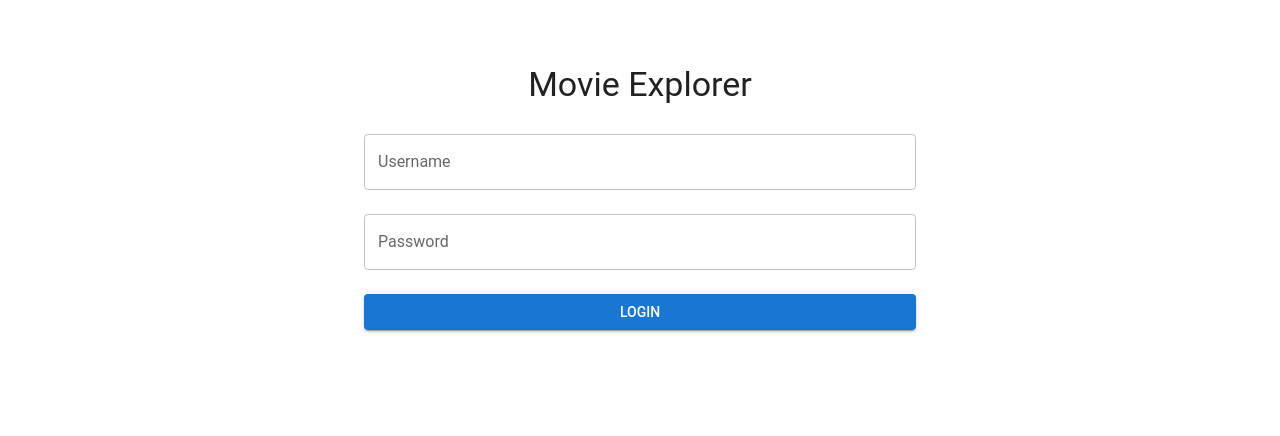
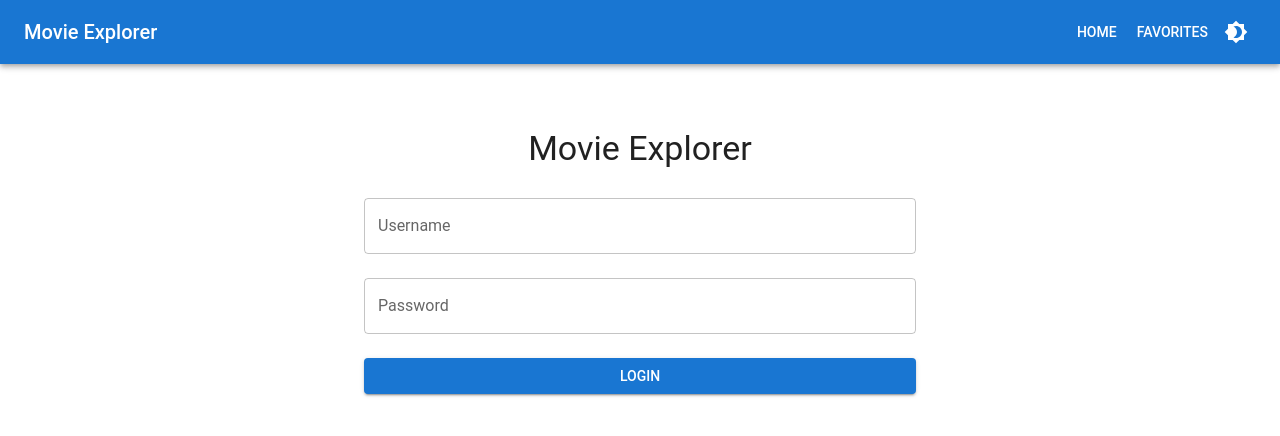
Before and after one commit to IT22003850/movie-explorer, a React (Create React App) app: page /login in a window 1280 px wide. Shown: the top 436 px of the page. Built offline with nearby package versions, Linux system fonts and the light colour scheme; no server answers.

Commit message:
dark mode toggle

```diff
--- a/src/App.js
+++ b/src/App.js
@@ -1,18 +1,23 @@
-import { BrowserRouter as Router, Routes, Route } from "react-router-dom";
-import { ThemeProvider, CssBaseline } from "@mui/material";
-import Home from "./pages/Home";
-import Login from "./pages/Login";
-import MovieDetails from "./pages/MovieDetails";
-import Favorites from "./pages/Favorites";
-import theme from "./styles/theme";
-import { MovieProvider } from "./context/MovieContext";
+import { BrowserRouter as Router, Routes, Route } from 'react-router-dom';
+import { ThemeProvider, CssBaseline } from '@mui/material';
+import Home from './pages/Home';
+import MovieDetails from './pages/MovieDetails';
+import Favorites from './pages/Favorites';
+import Login from './pages/Login';
+import Header from './components/Header';
+import { MovieProvider } from './context/MovieContext';
+import { getTheme, useThemeMode } from './styles/theme';
 
 function App() {
+  const { mode } = useThemeMode();
+  const theme = getTheme(mode);
+
   return (
     <ThemeProvider theme={theme}>
       <CssBaseline />
       <MovieProvider>
         <Router>
+          <Header />
           <Routes>
             <Route path="/login" element={<Login />} />
             <Route path="/" element={<Home />} />
--- /dev/null
+++ b/src/components/Header.js
@@ -0,0 +1,30 @@
+import { AppBar, Toolbar, Typography, Button, IconButton } from '@mui/material';
+import { Brightness4, Brightness7 } from '@mui/icons-material';
+import { useNavigate } from 'react-router-dom';
+import { useThemeMode } from '../styles/theme';
+
+function Header() {
+  const navigate = useNavigate();
+  const { mode, toggleTheme } = useThemeMode();
+
+  return (
+    <AppBar position="static">
+      <Toolbar>
+        <Typography variant="h6" sx={{ flexGrow: 1 }}>
+          Movie Explorer
+        </Typography>
+        <Button color="inherit" onClick={() => navigate('/')}>
+          Home
+        </Button>
+        <Button color="inherit" onClick={() => navigate('/favorites')}>
+          Favorites
+        </Button>
+        <IconButton color="inherit" onClick={toggleTheme}>
+          {mode === 'light' ? <Brightness4 /> : <Brightness7 />}
+        </IconButton>
+      </Toolbar>
+    </AppBar>
+  );
+}
+
+export default Header;
--- a/src/styles/theme.js
+++ b/src/styles/theme.js
@@ -1,8 +1,26 @@
 import { createTheme } from '@mui/material/styles';
+import { useState, useEffect } from 'react';
 
-const theme = createTheme({
+export function useThemeMode() {
+  const [mode, setMode] = useState(() => {
+    return localStorage.getItem('themeMode') || 'light';
+  });
+
+  useEffect(() => {
+    localStorage.setItem('themeMode', mode);
+  }, [mode]);
+
+  const toggleTheme = () => {
+    setMode((prev) => (prev === 'light' ? 'dark' : 'light'));
+  };
+
+  return { mode, toggleTheme };
+}
+
+export const getTheme = (mode) =>
+  createTheme({
     palette: {
-    mode: 'light', // Toggle to 'dark' for dark mode
+      mode,
       primary: {
         main: '#1976d2',
       },
@@ -14,5 +32,3 @@ const theme = createTheme({
       fontFamily: 'Roboto, Arial, sans-serif',
     },
   });
-
-export default theme;
```
Lines whose indentation alone changed are shown as unchanged.
